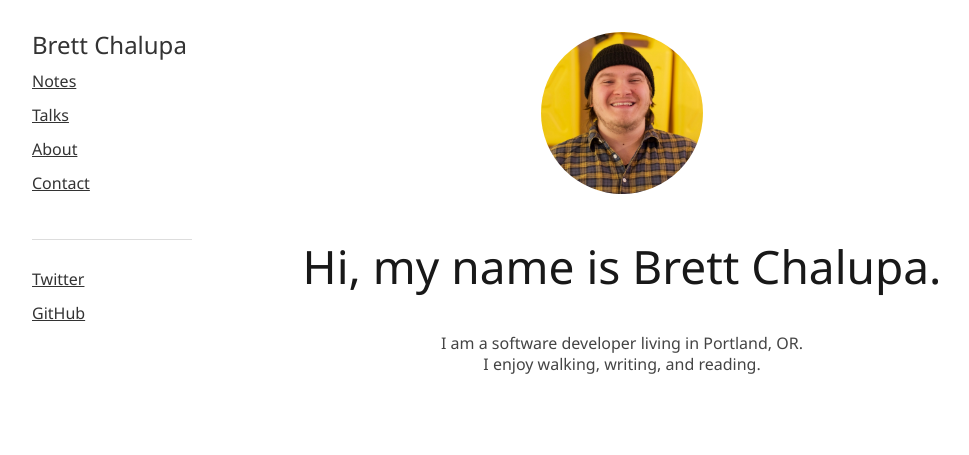
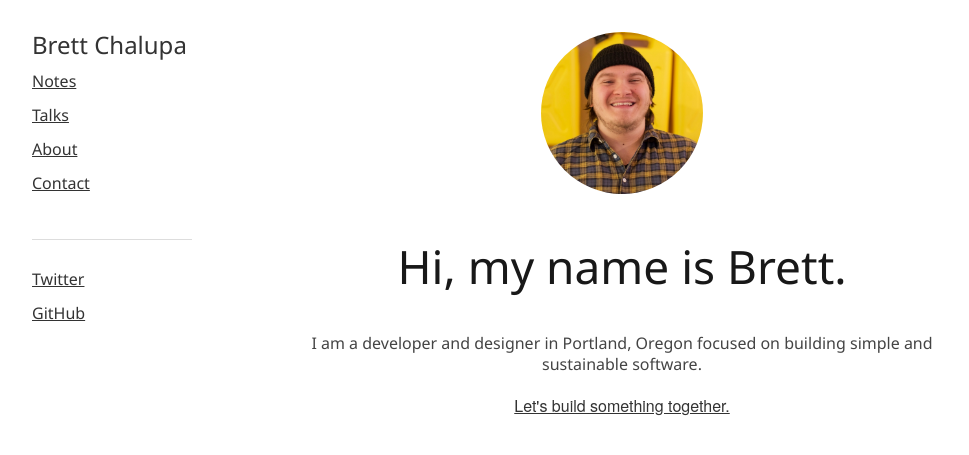
Before and after one commit to brettchalupa/brettchalupa.github.io, a Jekyll site: the page built from index.html, in a window 1280 px wide. Shown: the top 455 px of the page, without its empty margins (138-1107 px from the left). Built offline with Jekyll 4.4.1, drawn with Linux system fonts in a browser that asks for light colours.

Commit message:
Adjust the index content
This uses the new bio on the index and adds a link to a page that is yet
to be built with info about working with me.

```diff
--- a/css/layout.css
+++ b/css/layout.css
@@ -75,6 +75,10 @@ ol {
 
 img {
   max-width: 100%;
+}
+
+.cta {
+  font-size: 16px;
 }
 
 /* #Page Styles
--- a/index.html
+++ b/index.html
@@ -7,9 +7,11 @@ title: Brett Chalupa
   <div class="intro">
     <img class="profile" src="/img/brett_chalupa.jpg" />
 
-    <h1>Hi, my name is Brett Chalupa.</h1>
+    <h1>Hi, my name is Brett.</h1>
 
-    <p>I am a software developer living in Portland, OR.<br>I enjoy
-    walking, writing, and reading.</p>
+    <p>I am a developer and designer in Portland, Oregon focused on
+    building simple and sustainable software.</p>
+
+    <a class='cta' href="/hire">Let's build something together.</a>
   </div>
 </div>
```
